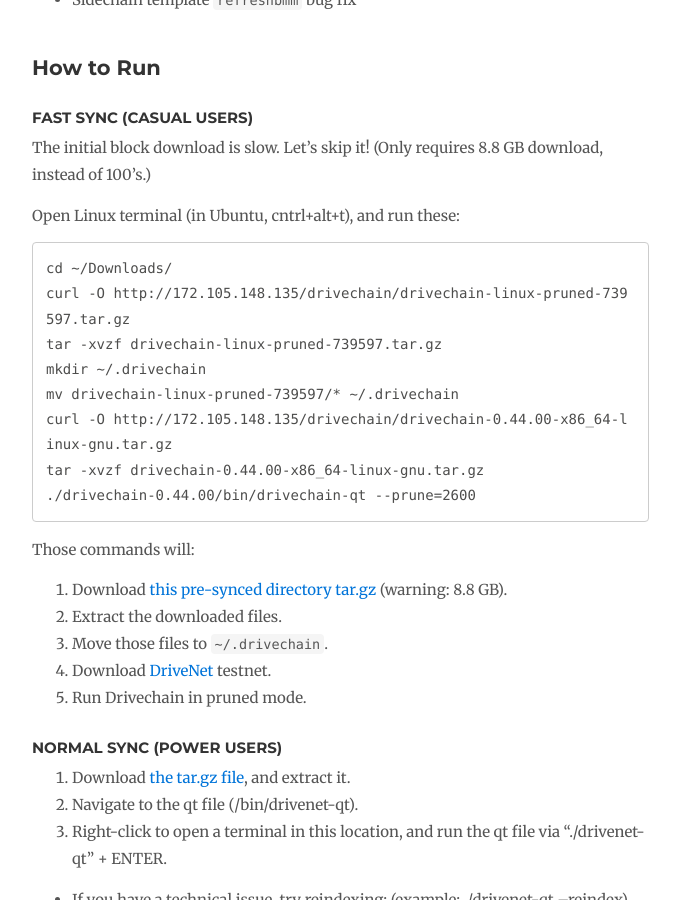
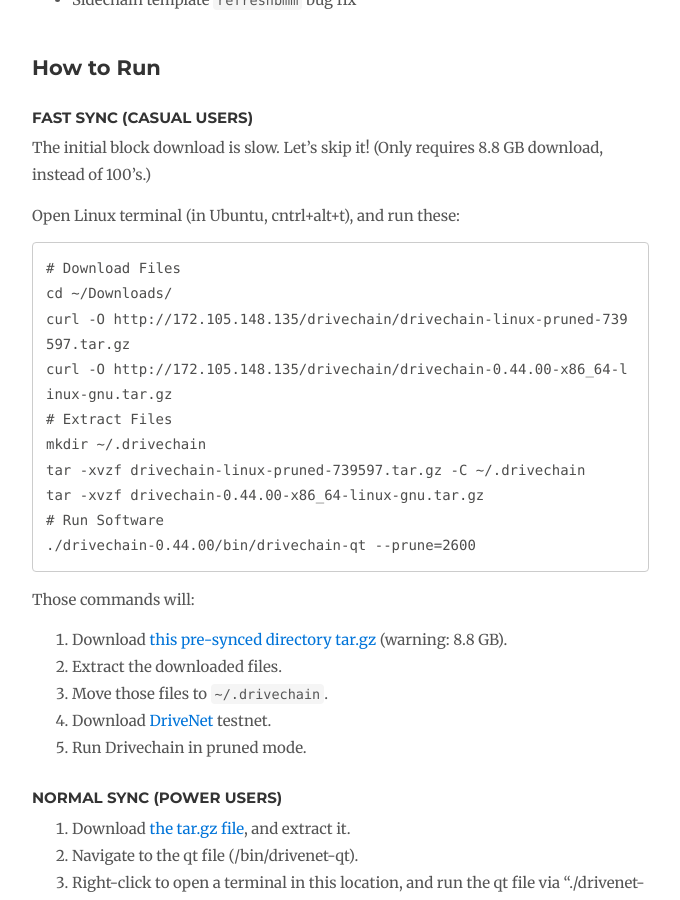
Before and after one commit to drivechain-project/drivechain.info, a Jekyll site: the page built from releases/index.md, in a window 1280 px wide and 900 px high, scrolled down 1391 px. Shown: the whole window, without its empty margins (138-818 px from the left). Built offline with Jekyll 4.4.1, drawn with Linux system fonts in a browser that asks for light colours; our own code applies the rules of GitHub Pages for plain Markdown files; comment, search, counter and statistics services are not loaded.

Commit message:
improve instructions

```diff
--- a/releases/index.md
+++ b/releases/index.md
@@ -82,14 +82,22 @@
 
 Open Linux terminal (in Ubuntu, cntrl+alt+t), and run these:
 
+    # Download Files
     cd ~/Downloads/
     curl -O http://172.105.148.135/drivechain/drivechain-linux-pruned-739597.tar.gz
-    tar -xvzf drivechain-linux-pruned-739597.tar.gz
+    curl -O http://172.105.148.135/drivechain/drivechain-0.44.00-x86_64-linux-gnu.tar.gz
+    # Extract Files
     mkdir ~/.drivechain
-    mv drivechain-linux-pruned-739597/* ~/.drivechain
-    curl -O http://172.105.148.135/drivechain/drivechain-0.44.00-x86_64-linux-gnu.tar.gz
+    tar -xvzf drivechain-linux-pruned-739597.tar.gz -C ~/.drivechain
     tar -xvzf drivechain-0.44.00-x86_64-linux-gnu.tar.gz
+    # Run Software
     ./drivechain-0.44.00/bin/drivechain-qt --prune=2600
+
+<!--
+REMINDER
+ The pruned filename is referenced twice above and once below.
+ The drivenet version filename is mentione three times above.
+-->
 
 Those commands will:
 
```
